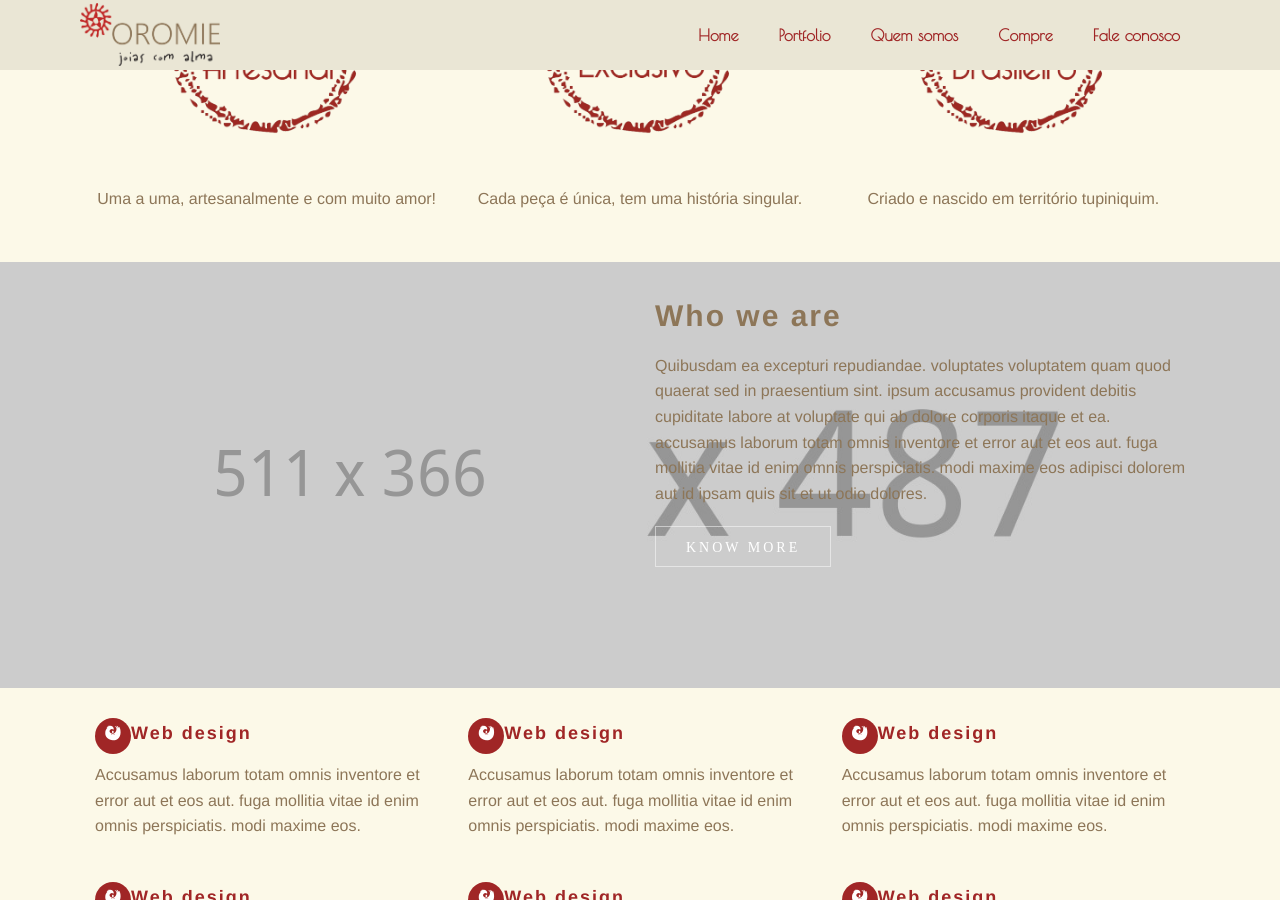
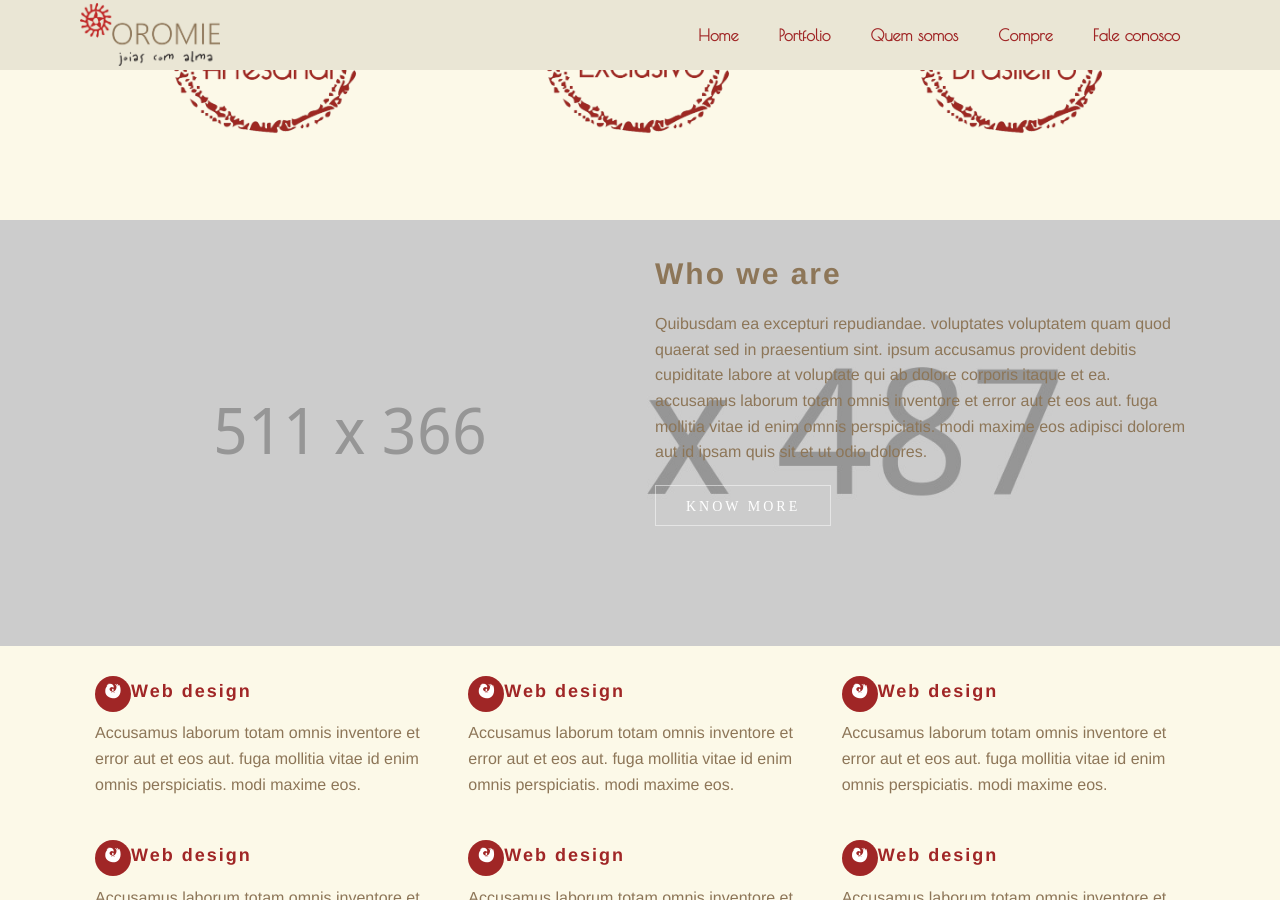
Before and after one commit to Oromie/oromiedevel.github.io, a Jekyll site: the page built from index-alternative.html, in a window 1280 px wide and 900 px high, scrolled down 634 px. Built offline with Jekyll 4.4.1, drawn with Linux system fonts in a browser that asks for light colours.

Commit message:
Removido texto dos porques

```diff
--- a/_data/whys.yml
+++ b/_data/whys.yml
@@ -1,12 +1,9 @@
 - title:
   icon: 1_processoArtesanal.png
   desc:
-    Uma a uma, artesanalmente e com muito amor!
 - title:
   icon: 2_designExclusivo.png
   desc:
-    Cada peça é única, tem uma história singular.
 - title:
   icon: 3_produtoBrasileiro.png
   desc:
-    Criado e nascido em território tupiniquim.
```
